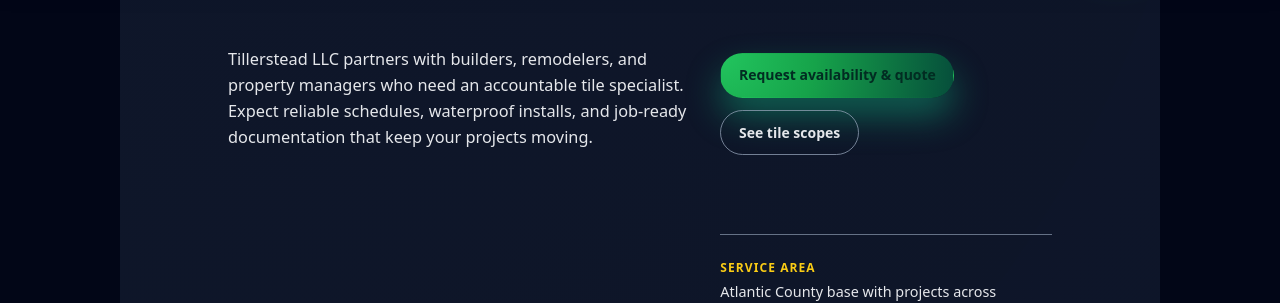
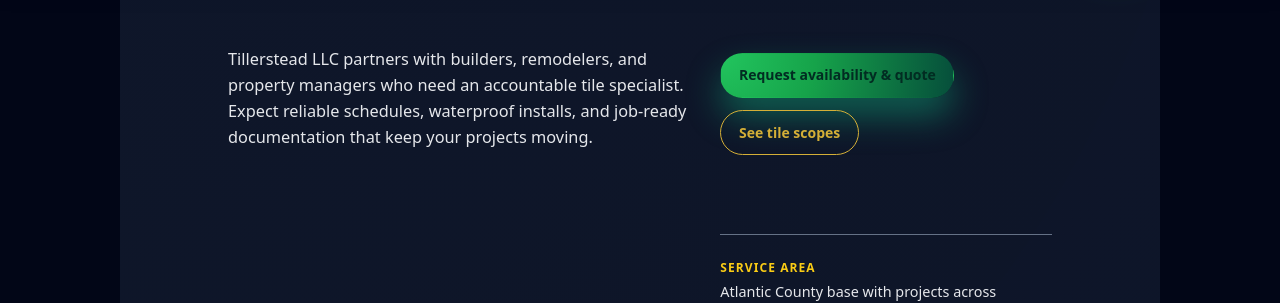
Before and after one commit to XTX33/Tillerstead-site, a Jekyll site: the page built from pages/for-general-contractors.html, in a window 1280 px wide and 1400 px high, scrolled down 474 px. Shown: the part 150-453 px from the top of the window. Built offline with Jekyll 4.4.1, drawn with Linux system fonts in a browser that asks for light colours.

Commit message:
Update theme.css

```diff
--- a/assets/css/theme.css
+++ b/assets/css/theme.css
@@ -17,7 +17,20 @@
 *::after {
   box-sizing: border-box;
 }
+:root {
+  --brand-brass: #d4af37;
+}
 
+.btn-ghost,
+.btn-secondary {
+  color: var(--brand-brass);
+  border-color: var(--brand-brass);
+}
+.btn-ghost:hover,
+.btn-secondary:hover {
+  background: rgba(212, 175, 55, 0.1);
+  color: #fff;
+}
 html,
 body {
   margin: 0;
@@ -1286,3 +1299,19 @@
   color: rgba(148, 163, 184, 0.95);
   font-weight: 500;
 }
+/* === Brand Accent Buttons — Tillerstead Gold === */
+.btn-ghost,
+.btn-secondary {
+  color: #d4af37;
+  border-color: #d4af37;
+  background: transparent;
+  transition: all 0.2s ease;
+}
+
+.btn-ghost:hover,
+.btn-secondary:hover {
+  background: rgba(212, 175, 55, 0.1);
+  border-color: #d4af37;
+  color: #fff;
+  box-shadow: 0 0 12px rgba(212, 175, 55, 0.3);
+}
```
